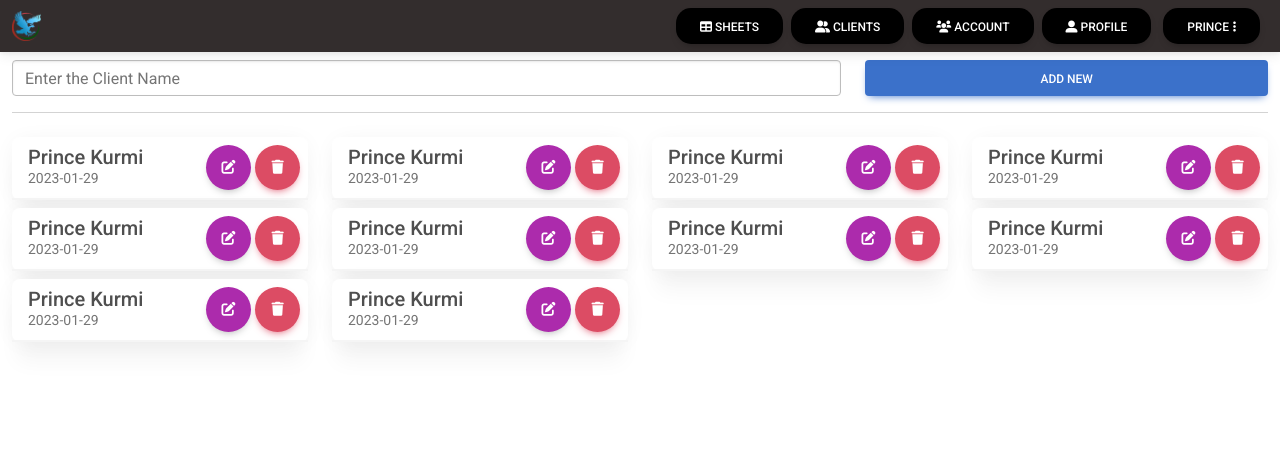
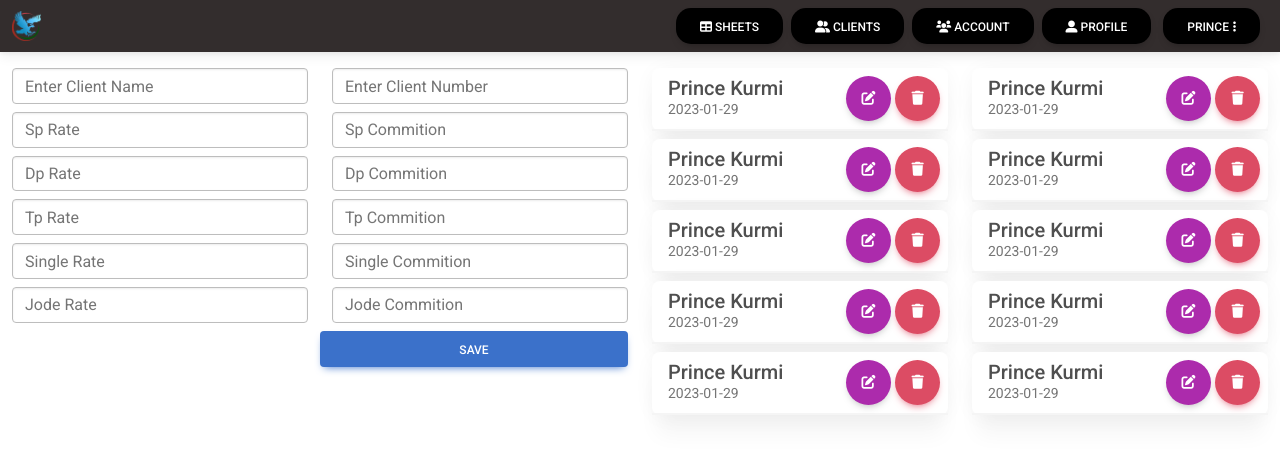
Before and after one commit to Mayankgangwr/Kalyan, a React (Create React App) app: page /clients in a window 1280 px wide. Shown: the top 460 px of the page. Built offline with nearby package versions, Linux system fonts and the light colour scheme; a web font is replaced by a local one.

Commit message:
Update clients.js and home.js

```diff
--- a/src/clients.js
+++ b/src/clients.js
@@ -5,25 +5,107 @@ const Clients = () => {
     <>
       <div className="container-fluid mx-0  main-page">
         <div className="row">
-          <div className="col-8">
+          <div className="col-lg-6 col-md-6 col-sm-6 col-12">
+            <form className="row">
+              <div className="col-6 mt-2">
                 <input
                   type="text"
-              placeholder="Enter the Client Name"
-              class="form-control"
+                  className="form-control"
+                  placeholder="Enter Client Name"
                 />
               </div>
-          <div className="col-4">
+              <div className="col-6 mt-2">
                 <input
-              type="submit"
-              value="Add New"
-              class="btn btn-primary w-100"
+                  type="text"
+                  className="form-control"
+                  placeholder="Enter Client Number"
                 />
               </div>
+              <div className="col-6 mt-2">
+                <input
+                  type="number"
+                  className="form-control"
+                  placeholder="Sp Rate"
+                />
               </div>
-        <hr />
+              <div className="col-6 mt-2">
+                <input
+                  type="number"
+                  className="form-control"
+                  placeholder="Sp Commition"
+                />
+              </div>
+
+              <div className="col-6 mt-2">
+                <input
+                  type="number"
+                  className="form-control"
+                  placeholder="Dp Rate"
+                />
+              </div>
+              <div className="col-6 mt-2">
+                <input
+                  type="number"
+                  className="form-control"
+                  placeholder="Dp Commition"
+                />
+              </div>
+
+              <div className="col-6 mt-2">
+                <input
+                  type="number"
+                  className="form-control"
+                  placeholder="Tp Rate"
+                />
+              </div>
+              <div className="col-6 mt-2">
+                <input
+                  type="number"
+                  className="form-control"
+                  placeholder="Tp Commition"
+                />
+              </div>
+              <div className="col-6 mt-2">
+                <input
+                  type="number"
+                  className="form-control"
+                  placeholder="Single Rate"
+                />
+              </div>
+              <div className="col-6 mt-2">
+                <input
+                  type="number"
+                  className="form-control"
+                  placeholder="Single Commition"
+                />
+              </div>
+
+              <div className="col-6 mt-2">
+                <input
+                  type="number"
+                  className="form-control"
+                  placeholder="Jode Rate"
+                />
+              </div>
+              <div className="col-6 mt-2">
+                <input
+                  type="number"
+                  className="form-control"
+                  placeholder="Jode Commition"
+                />
+              </div>
+              <div className="col-12 mt-2">
+                <div className="d-flex  justify-content-end">
+                  <button className="btn w-50 btn-primary">Save</button>
+                </div>
+              </div>
+            </form>
+          </div>
+
+          <div className="col-lg-6 col-md-6 col-sm-6 col-12 mt-lg-0 mt-md-0 mt-sm-0 mt-3 ">
             <div className="row">
               {arr.map((el) => (
-            <div className="col-xl-3 col-lg-4 col-md-6 col-sm-6 col-xs-12 col-12 mt-2">
+                <div className="col-xl-6 col-lg-6 col-md-6 col-sm-6 col-xs-12 col-12 mt-2">
                   <div className="card shadow-5">
                     <div className="card-header p-2">
                       <div className="d-flex justify-content-between">
@@ -47,6 +129,8 @@ const Clients = () => {
               ))}
             </div>
           </div>
+        </div>
+      </div>
     </>
   );
 };
--- a/src/home.js
+++ b/src/home.js
@@ -7,11 +7,12 @@ const Home = () => {
           <div className="col-lg-6 col-md-6 col-sm-6 col-12">
             <div className="row">
               <div className="col-8">
-                <input
-                  type="text"
-                  placeholder="Enter the sheet name"
-                  class="form-control"
-                />
+                <select className="form-select">
+                  <option value="FD">FD</option>
+                  <option value="FD">FD</option>
+                  <option value="FD">FD</option>
+                  <option value="FD">FD</option>
+                </select>
               </div>
               <div className="col-4">
                 <input
@@ -24,8 +25,31 @@ const Home = () => {
           </div>
           <div className="col-lg-6 col-md-6 col-sm-6 col-12">
             <div className="row">
-              <div className="col-8 mt-lg-0 mt-md-0 mt-sm-0 mt-2">
-                <input type="date" class="form-control" />
+              <div className="col-4 mt-lg-0 mt-md-0 mt-sm-0 mt-2">
+                <select className="form-select">
+                  <option value="01">Jan</option>
+                  <option value="02">Fab</option>
+                  <option value="03">Mar</option>
+                  <option value="04">Apr</option>
+                  <option value="05">May</option>
+                  <option value="06">Jun</option>
+                  <option value="07">Jul</option>
+                  <option value="08">Aug</option>
+                  <option value="09">Sep</option>
+                  <option value="10">Oct</option>
+                  <option value="11">Nov</option>
+                  <option value="12">Dec</option>
+                </select>
+              </div>
+              <div className="col-4 mt-lg-0 mt-md-0 mt-sm-0 mt-2">
+                <select className="form-select">
+                  <option value="2023">2023</option>
+                  <option value="2022">2022</option>
+                  <option value="2021">2021</option>
+                  <option value="2019">2019</option>
+                  <option value="2018">2018</option>
+                  <option value="2017">2017</option>
+                </select>
               </div>
               <div className="col-4 mt-lg-20 mt-md-0 mt-sm-0 mt-2">
                 <input
```
Lines whose indentation alone changed are shown as unchanged.
